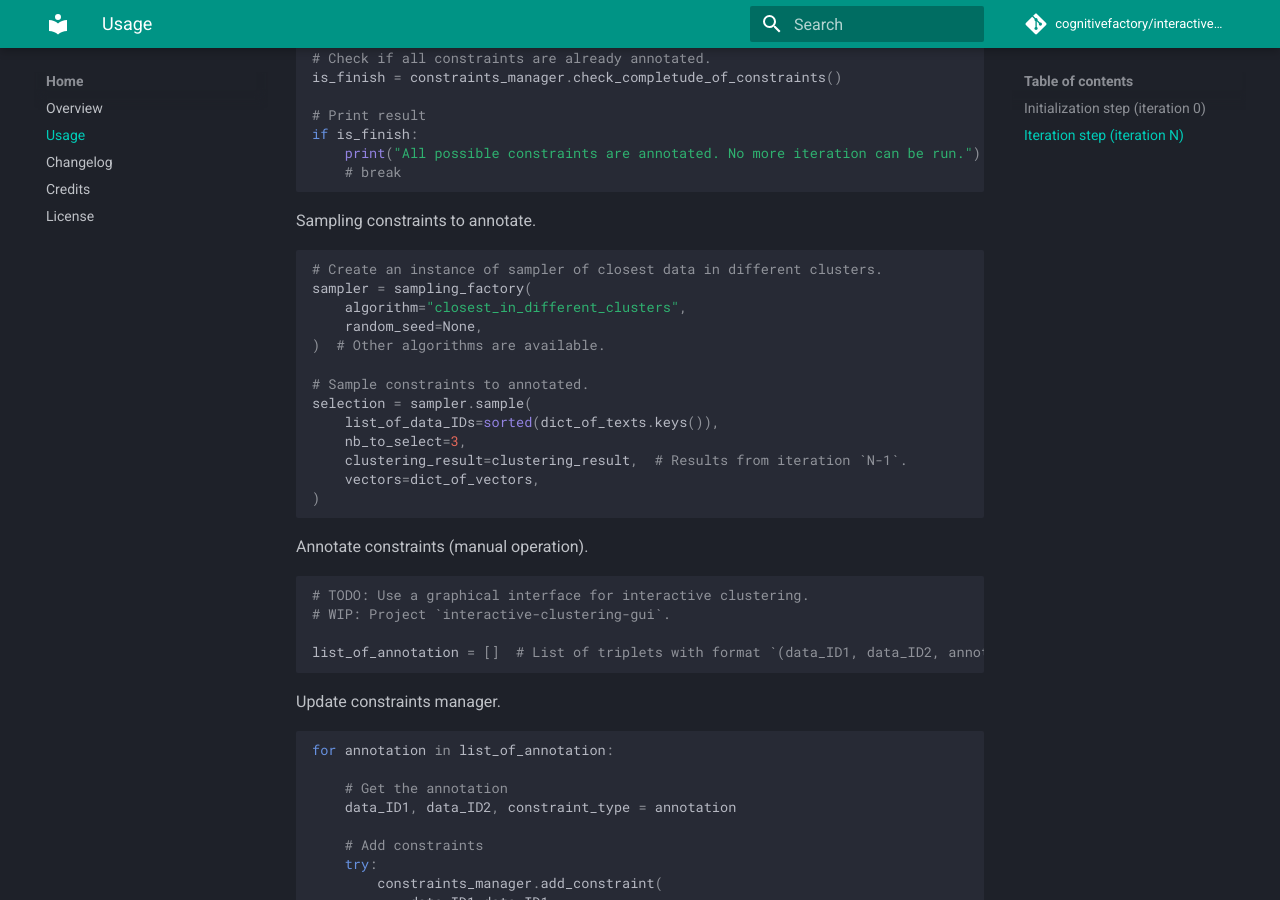
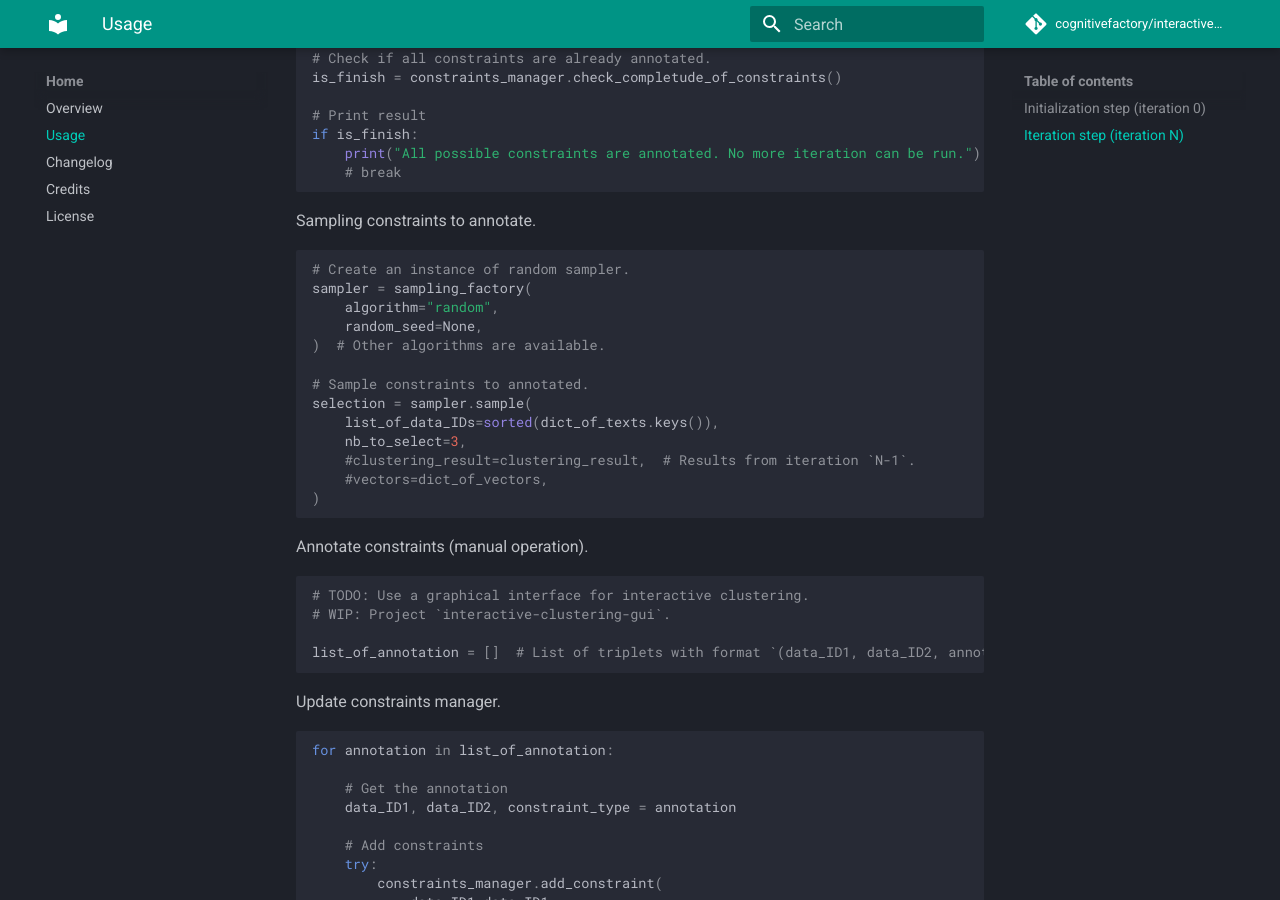
Before and after one commit to cognitivefactory/interactive-clustering, an MkDocs documentation site: the page built from docs/usage.md, in a window 1280 px wide and 900 px high, scrolled down 1614 px. Built offline with MkDocs 1.6.1 and Material for MkDocs 9.7.7, drawn with Linux system fonts in a browser that asks for light colours; comment, search, counter and statistics services are not loaded.

Commit message:
docs: update usage documentation

````diff
--- a/docs/usage.md
+++ b/docs/usage.md
@@ -81,9 +81,9 @@ if is_finish:
 
 Sampling constraints to annotate.
 ```python
-# Create an instance of sampler of closest data in different clusters.
+# Create an instance of random sampler.
 sampler = sampling_factory(
-    algorithm="closest_in_different_clusters",
+    algorithm="random",
     random_seed=None,
 )  # Other algorithms are available.
 
@@ -91,8 +91,8 @@ sampler = sampling_factory(
 selection = sampler.sample(
     list_of_data_IDs=sorted(dict_of_texts.keys()),
     nb_to_select=3,
-    clustering_result=clustering_result,  # Results from iteration `N-1`.
-    vectors=dict_of_vectors,
+    #clustering_result=clustering_result,  # Results from iteration `N-1`.
+    #vectors=dict_of_vectors,
 )
 ```
 
````
Also changed, not shown: 1 other file.
